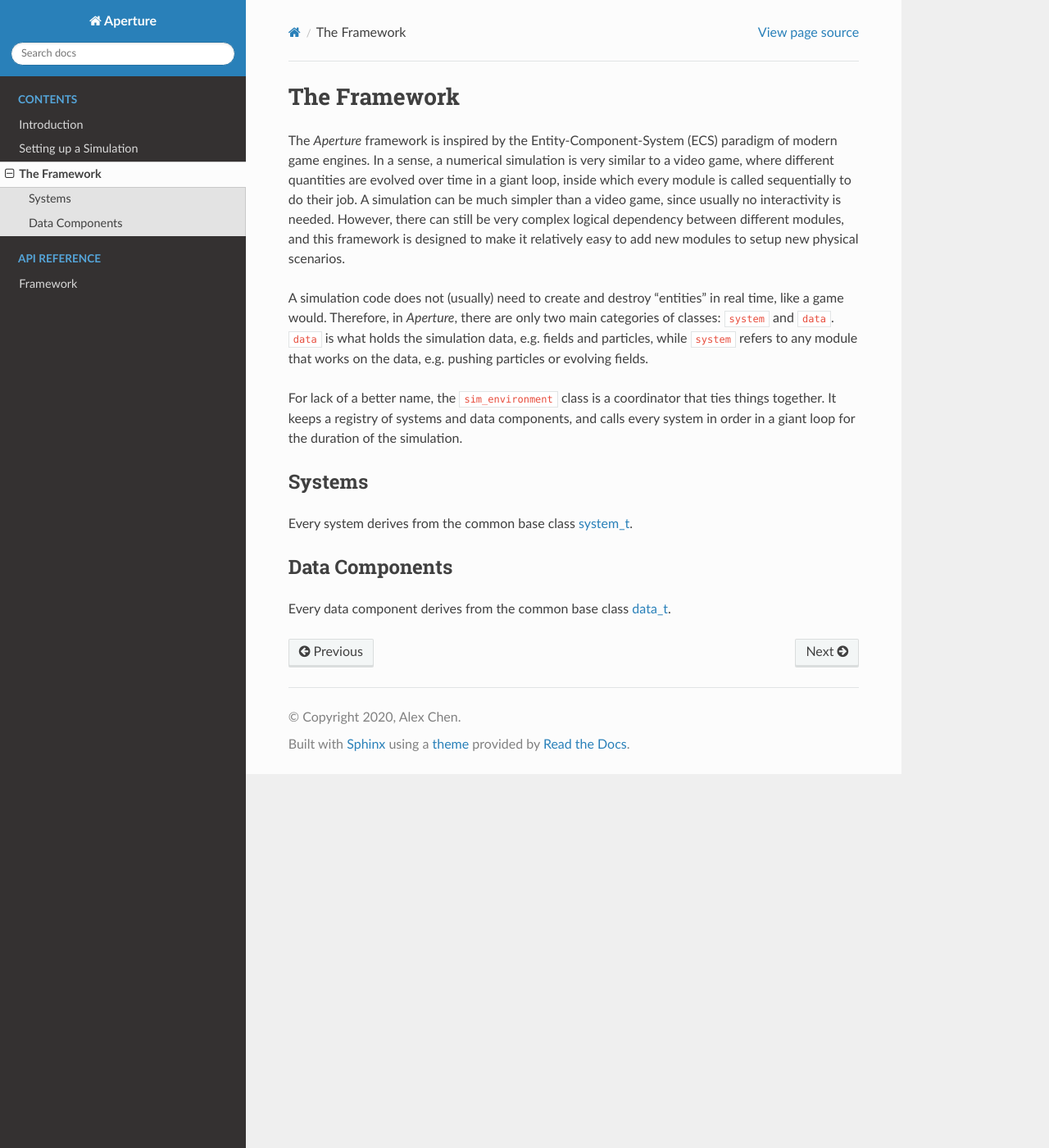
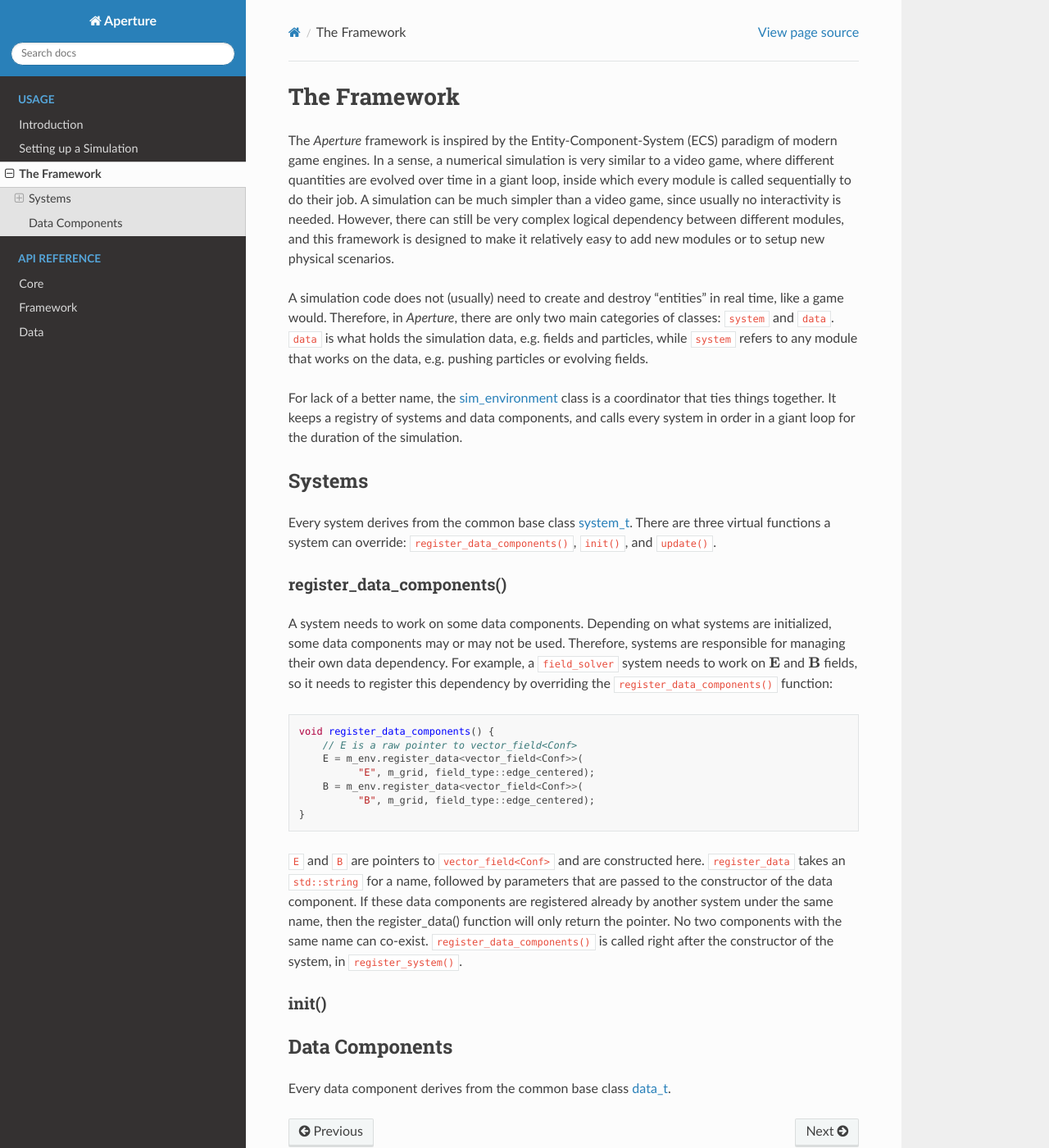
Before and after one commit to fizban007/Aperture4, a Sphinx documentation site: the page built from docs/docsrc/1-framework.rst, in a window 1280 px wide and 1400 px high. Shown: the whole window at 82% size. Built offline with Sphinx 7.4.7 and the Read the Docs theme 2.0.0, drawn with Linux system fonts in a browser that asks for light colours.

Commit message:
Added a lot of docstring

```diff
--- a/docs/api/framework/index.rst
+++ b/docs/api/framework/index.rst
@@ -6,7 +6,6 @@ These are the classes that make up the overall framework of *Aperture*.
 
 .. toctree::
    :maxdepth: 1
-   :glob:
 
    data
    system
--- a/docs/conf.py
+++ b/docs/conf.py
@@ -47,6 +47,8 @@ exclude_patterns = ['sphinx', 'Thumbs.db', '.DS_Store']
 #
 html_theme = 'sphinx_rtd_theme'
 
+html_favicon = '../logo_icon.png'
+
 # Add any paths that contain custom static files (such as style sheets) here,
 # relative to this directory. They are copied after the builtin static files,
 # so a file named "default.css" will overwrite the builtin "default.css".
--- a/docs/docsrc/1-framework.rst
+++ b/docs/docsrc/1-framework.rst
@@ -9,7 +9,7 @@ giant loop, inside which every module is called sequentially to do their job. A
 simulation can be much simpler than a video game, since usually no interactivity
 is needed. However, there can still be very complex logical dependency between
 different modules, and this framework is designed to make it relatively easy to
-add new modules to setup new physical scenarios.
+add new modules or to setup new physical scenarios.
 
 A simulation code does not (usually) need to create and destroy "entities" in
 real time, like a game would. Therefore, in *Aperture*, there are only two main
@@ -17,14 +17,47 @@ categories of classes: ``system`` and ``data``. ``data`` is what holds the
 simulation data, e.g. fields and particles, while ``system`` refers to any
 module that works on the data, e.g. pushing particles or evolving fields.
 
-For lack of a better name, the ``sim_environment`` class is a coordinator that
+For lack of a better name, the :ref:`sim_environment` class is a coordinator that
 ties things together. It keeps a registry of systems and data components, and
 calls every system in order in a giant loop for the duration of the simulation.
 
 Systems
 -------
 
-Every system derives from the common base class :ref:`system_t`.
+Every system derives from the common base class :ref:`system_t`. There are three
+virtual functions a system can override: ``register_data_components()``,
+``init()``, and ``update()``.
+
+register_data_components()
+^^^^^^^^^^^^^^^^^^^^^^^^^^
+
+A system needs to work on some data components. Depending on what systems are
+initialized, some data components may or may not be used. Therefore, systems are
+responsible for managing their own data dependency. For example, a
+``field_solver`` system needs to work on :math:`\mathbf{E}` and
+:math:`\mathbf{B}` fields, so it needs to register this dependency by overriding the ``register_data_components()`` function:
+
+.. code-block:: cpp
+
+   void register_data_components() {
+       // E is a raw pointer to vector_field<Conf>
+       E = m_env.register_data<vector_field<Conf>>(
+             "E", m_grid, field_type::edge_centered);
+       B = m_env.register_data<vector_field<Conf>>(
+             "B", m_grid, field_type::edge_centered);
+   }
+
+``E`` and ``B`` are pointers to ``vector_field<Conf>`` and are constructed here.
+``register_data`` takes an ``std::string`` for a name, followed by parameters
+that are passed to the constructor of the data component. If these data
+components are registered already by another system under the same name, then
+the register_data() function will only return the pointer. No two components
+with the same name can co-exist. ``register_data_components()`` is called right
+after the constructor of the system, in ``register_system()``.
+
+init()
+^^^^^^
+
 
 
 Data Components
--- a/docs/index.rst
+++ b/docs/index.rst
@@ -11,7 +11,7 @@ GPUs. It is designed to be fast, flexible, and easy to extend.
 
 .. toctree::
    :maxdepth: 1
-   :caption: Contents
+   :caption: Usage
    :glob:
 
    docsrc/*
@@ -20,7 +20,9 @@ GPUs. It is designed to be fast, flexible, and easy to extend.
    :maxdepth: 2
    :caption: API Reference
 
+   api/core/index
    api/framework/index
+   api/data/index
 
 ..
    Indices and tables
```
Also changed, not shown: docs/api/core/buffer.rst (added, +8 -0 lines), docs/api/core/index.rst (added, +11 -0 lines), docs/api/core/multi_array.rst (added, +11 -0 lines), docs/api/data/fields.rst (added, +17 -0 lines), docs/api/data/index.rst (added, +10 -0 lines), 11 other files.
